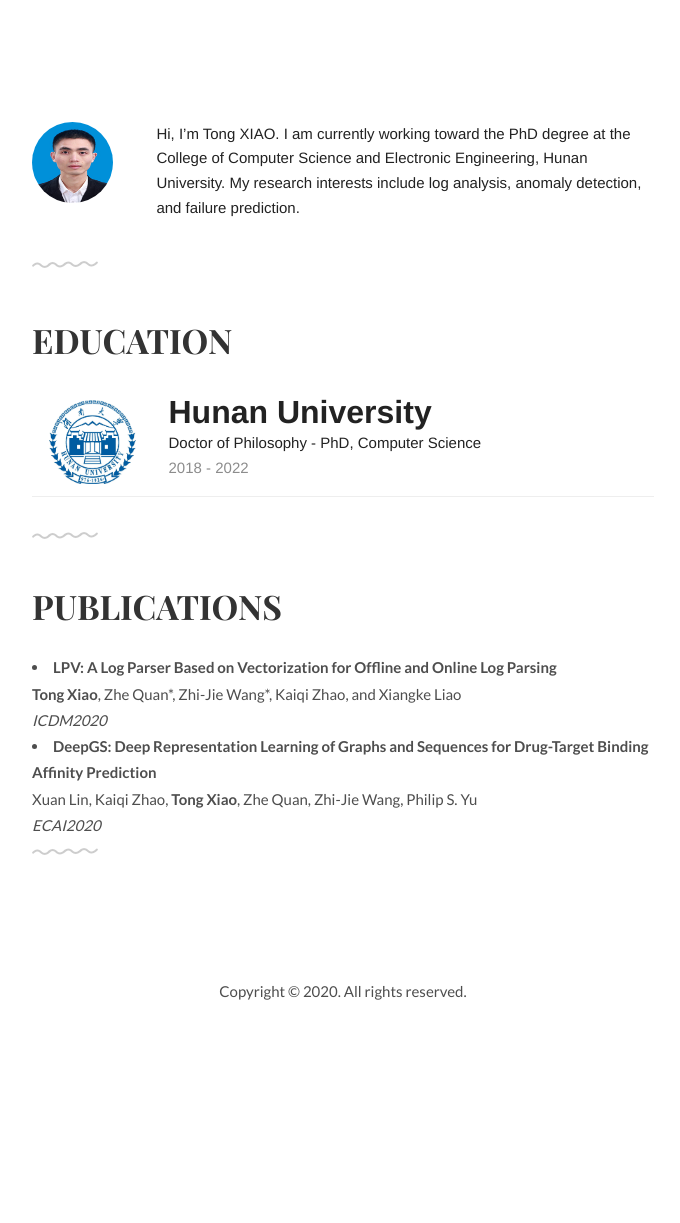
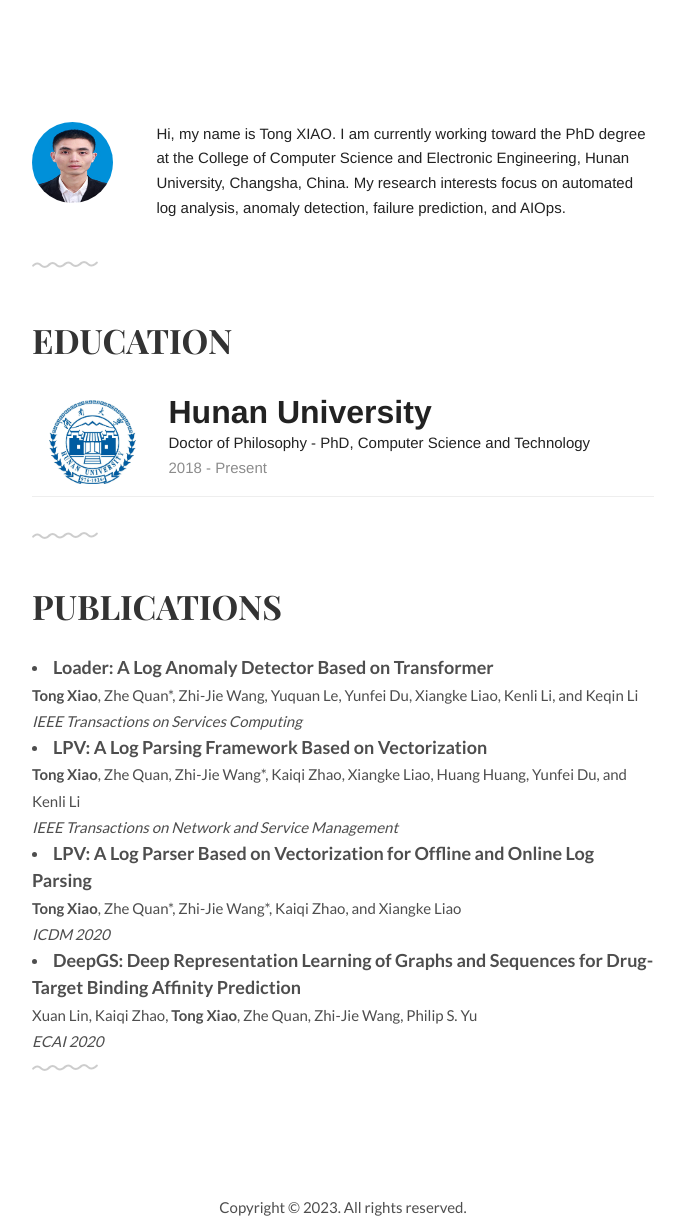
Before and after one commit to tongxiao-cs/tongxiao-cs.github.io, a plain HTML site: page index.html in a window 1280 px wide. Shown: the part 80-1303 px from the top of the page, without its empty margins (297-977 px from the left). Before the commit the page ends 1109 px from the top, so only its background shows below. Drawn offline with Linux system fonts and the light colour scheme.

Commit message:
update index.html

```diff
--- a/index.html
+++ b/index.html
@@ -39,8 +39,8 @@
 				<img src="img/xiao.jpg">
 			</div>
 			<div class="unit-80">
-				Hi, I’m Tong XIAO. I am currently working toward the PhD degree at the College of Computer Science and Electronic Engineering,
-				Hunan University. My research interests include log analysis, anomaly detection, and failure prediction.
+				Hi, my name is Tong XIAO. I am currently working toward the PhD degree at the College of Computer Science and Electronic Engineering,
+				Hunan University, Changsha, China. My research interests focus on automated log analysis, anomaly detection, failure prediction, and AIOps.
 			</div>
 		</div>
 	</div>
@@ -54,8 +54,8 @@
 			<td width="120"><img src="img/hnu.jpeg"></td>
 			<td>
 				<font size="6px"><b>Hunan University</b></font><br/>
-				Doctor of Philosophy - PhD, Computer Science<br/>
-				<font color="#8c8c8c">2018 - 2022</font>
+				Doctor of Philosophy - PhD, Computer Science and Technology<br/>
+				<font color="#8c8c8c">2018 - Present</font>
 			</td>
 		</table>
 	</div>
@@ -67,14 +67,24 @@
 		<h1>Publications</h1>
 
 			<li>
-				<b>LPV: A Log Parser Based on Vectorization for Offline and Online Log Parsing </b><br>
-				<b>Tong Xiao</b>, Zhe Quan*, Zhi-Jie Wang*, Kaiqi Zhao, and Xiangke Liao<br>
-				<i>ICDM2020</i>
+				<font size="4px"><b>Loader: A Log Anomaly Detector Based on Transformer</b></font><br>
+				<b>Tong Xiao</b>, Zhe Quan*, Zhi-Jie Wang, Yuquan Le, Yunfei Du, Xiangke Liao, Kenli Li, and Keqin Li<br>
+				<i>IEEE Transactions on Services Computing</i>
 			</li>
 			<li>
-				<b>DeepGS: Deep Representation Learning of Graphs and Sequences for Drug-Target Binding Affinity Prediction </b><br>
+				<font size="4px"><b>LPV: A Log Parsing Framework Based on Vectorization</b></font><br>
+				<b>Tong Xiao</b>, Zhe Quan, Zhi-Jie Wang*, Kaiqi Zhao, Xiangke Liao, Huang Huang, Yunfei Du, and Kenli Li<br>
+				<i>IEEE Transactions on Network and Service Management</i>
+			</li>
+			<li>
+				<font size="4px"><b>LPV: A Log Parser Based on Vectorization for Offline and Online Log Parsing</b></font><br>
+				<b>Tong Xiao</b>, Zhe Quan*, Zhi-Jie Wang*, Kaiqi Zhao, and Xiangke Liao<br>
+				<i>ICDM 2020</i>
+			</li>
+			<li>
+				<font size="4px"><b>DeepGS: Deep Representation Learning of Graphs and Sequences for Drug-Target Binding Affinity Prediction</b></font><br>
 				Xuan Lin, Kaiqi Zhao, <b>Tong Xiao</b>, Zhe Quan, Zhi-Jie Wang, Philip S. Yu<br>
-				<i>ECAI2020</i>
+				<i>ECAI 2020</i>
 			</li>
 
 	</div>
@@ -83,7 +93,7 @@
 <footer>
 	<div class="container">
 		<div class="container text-centered">
-			<p>Copyright &copy; 2020. All rights reserved.</p>
+			<p>Copyright &copy; 2023. All rights reserved.</p>
 		</div>
 	</div>
 </footer>
```
